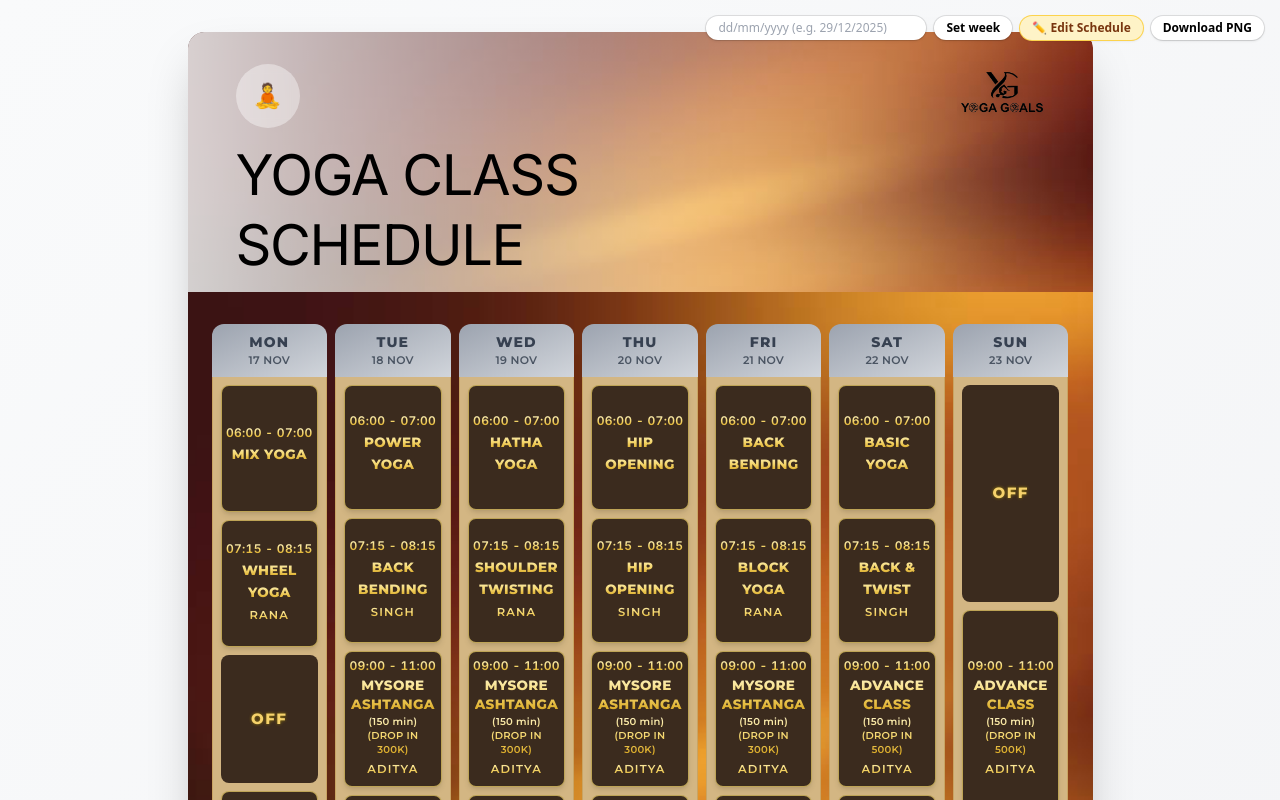
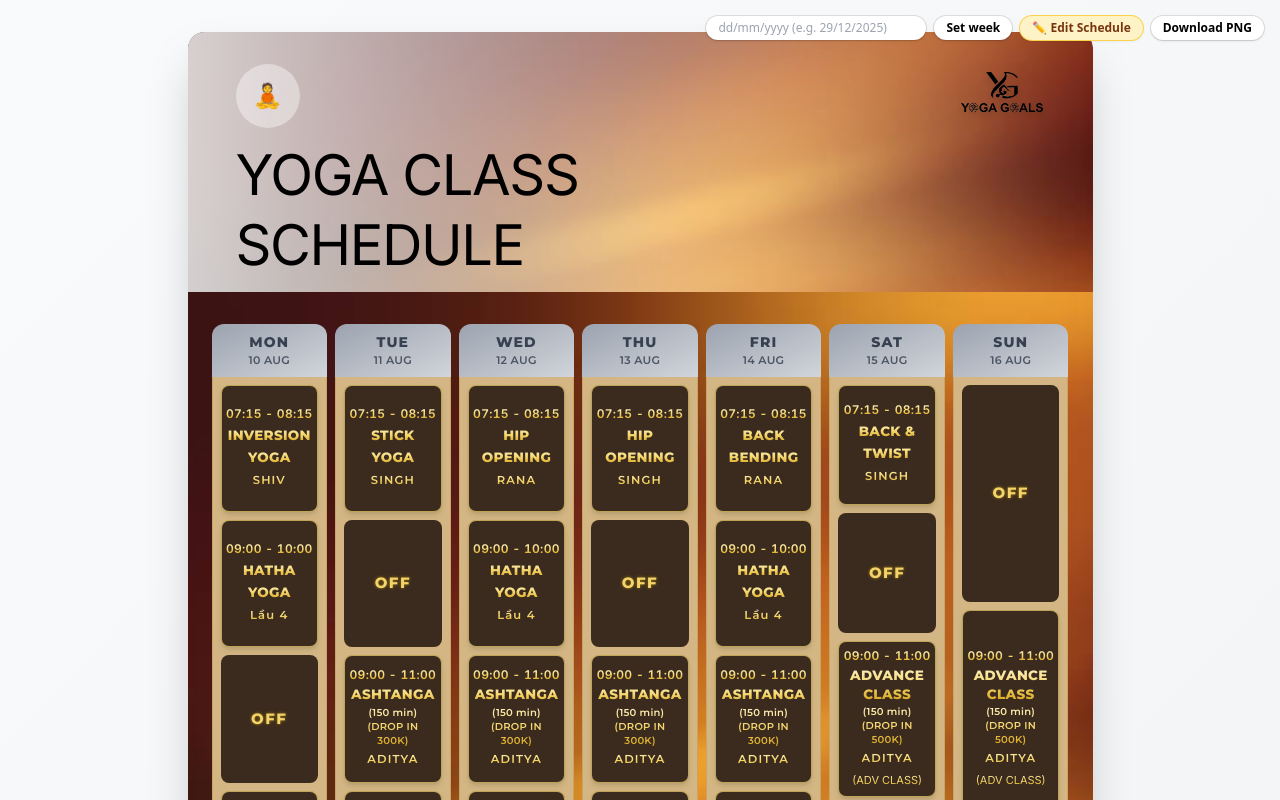
Before and after one commit to FangWuu/yoga-schedule, a React (Vite) app in the folder yoga-schedule/: page / in a window 1280 px wide. Shown: the top 800 px of the page. Built offline with nearby package versions, Linux system fonts and the light colour scheme.

Commit message:
Update schedule dates and class names

```diff
--- a/yoga-schedule/src/Schedule.jsx
+++ b/yoga-schedule/src/Schedule.jsx
@@ -10,105 +10,103 @@ import logoImg from "./logo.jpg";
 const initialSchedule = [
   {
     day: "MON",
-    date: "17 NOV",
+    date: "10 AUG",
     classes: [
-      { time: "06:00 - 07:00", name: "MIX YOGA" }, // không instructor
-      { time: "07:15 - 08:15", name: "WHEEL YOGA", instructor: "RANA" },
+      { time: "07:15 - 08:15", name: "INVERSION YOGA", instructor: "SHIV" },
+      { time: "09:00 - 10:00", name: "HATHA YOGA", instructor: "Lầu 4" },
       "OFF",
-      { time: "18:00 - 19:00", name: "HATHA YOGA", instructor: "RANA" },
-      { time: "19:15 - 20:15", name: "MIX YOGA" }, // không instructor
+      { time: "18:00 - 19:00", name: "BACK BENDING", instructor: "RANA" },
+      "OFF",
     ],
   },
   {
     day: "TUE",
-    date: "18 NOV",
+    date: "11 AUG",
     classes: [
-      { time: "06:00 - 07:00", name: "POWER YOGA" }, // không instructor
-      { time: "07:15 - 08:15", name: "BACK BENDING", instructor: "SINGH" },
+      { time: "07:15 - 08:15", name: "STICK YOGA", instructor: "SINGH" },
+      "OFF",
       {
         time: "09:00 - 11:00",
-        name: "MYSORE ASHTANGA (150 min) (DROP IN 300K)",
+        name: "ASHTANGA (150 min) (DROP IN 300K)",
         instructor: "ADITYA",
       },
-      {
-        time: "18:00 - 19:00",
-        name: "SHOULDER & BACK BENDING",
-        instructor: "SINGH",
-      },
-      { time: "19:15 - 20:15", name: "POWER YOGA" }, // không instructor
+      { time: "18:00 - 19:00", name: "BLOCK YOGA", instructor: "SINGH" },
+      "OFF",
     ],
   },
   {
     day: "WED",
-    date: "19 NOV",
+    date: "12 AUG",
     classes: [
-      { time: "06:00 - 07:00", name: "HATHA YOGA" }, // không instructor
-      { time: "07:15 - 08:15", name: "SHOULDER TWISTING", instructor: "RANA" },
+      { time: "07:15 - 08:15", name: "HIP OPENING", instructor: "RANA" },
+      { time: "09:00 - 10:00", name: "HATHA YOGA", instructor: "Lầu 4" },
       {
         time: "09:00 - 11:00",
-        name: "MYSORE ASHTANGA (150 min) (DROP IN 300K)",
+        name: "ASHTANGA (150 min) (DROP IN 300K)",
         instructor: "ADITYA",
       },
       { time: "18:00 - 19:00", name: "BACK BENDING", instructor: "ZULKA" },
-      { time: "19:15 - 20:15", name: "HATHA YOGA" }, // không instructor
+      "OFF",
     ],
   },
   {
     day: "THU",
-    date: "20 NOV",
+    date: "13 AUG",
     classes: [
-      { time: "06:00 - 07:00", name: "HIP OPENING" }, // không instructor
       { time: "07:15 - 08:15", name: "HIP OPENING", instructor: "SINGH" },
+      "OFF",
       {
         time: "09:00 - 11:00",
-        name: "MYSORE ASHTANGA (150 min) (DROP IN 300K)",
+        name: "ASHTANGA (150 min) (DROP IN 300K)",
         instructor: "ADITYA",
       },
-      { time: "18:00 - 19:00", name: "BALANCE YOGA", instructor: "RANA" },
-      { time: "19:15 - 20:15", name: "HIP OPENING" }, // không instructor
+      { time: "18:00 - 19:00", name: "BALANCE YOGA", instructor: "SHIV" },
+      "OFF",
     ],
   },
   {
     day: "FRI",
-    date: "21 NOV",
+    date: "14 AUG",
     classes: [
-      { time: "06:00 - 07:00", name: "BACK BENDING" }, // không instructor
-      { time: "07:15 - 08:15", name: "BLOCK YOGA", instructor: "RANA" },
+      { time: "07:15 - 08:15", name: "BACK BENDING", instructor: "RANA" },
+      { time: "09:00 - 10:00", name: "HATHA YOGA", instructor: "Lầu 4" },
       {
         time: "09:00 - 11:00",
-        name: "MYSORE ASHTANGA (150 min) (DROP IN 300K)",
+        name: "ASHTANGA (150 min) (DROP IN 300K)",
         instructor: "ADITYA",
       },
-      { time: "18:00 - 19:00", name: "BACK BENDING", instructor: "SINGH" },
-      { time: "19:15 - 20:15", name: "BACK BENDING" }, // không instructor
+      { time: "18:00 - 19:00", name: "SHOULDER TWISTING", instructor: "SINGH" },
+      "OFF",
     ],
   },
   {
     day: "SAT",
-    date: "22 NOV",
+    date: "15 AUG",
     classes: [
-      { time: "06:00 - 07:00", name: "BASIC YOGA" }, // không instructor
       { time: "07:15 - 08:15", name: "BACK & TWIST", instructor: "SINGH" },
+      "OFF",
       {
         time: "09:00 - 11:00",
         name: "ADVANCE CLASS (150 min) (DROP IN 500K)",
         instructor: "ADITYA",
+        isAdvanced: true,
       },
-      { time: "18:00 - 19:00", name: "HIP OPENING", instructor: "SINGH" },
-      { time: "19:15 - 20:15", name: "BASIC YOGA" }, // không instructor
+      { time: "18:00 - 19:00", name: "STICK YOGA", instructor: "SINGH" },
+      "OFF",
     ],
   },
   {
     day: "SUN",
-    date: "23 NOV",
+    date: "16 AUG",
     classes: [
-      { time: "", name: "OFF", instructor: "" },                    // ← ô 1
+      "OFF", // ← ô 1
       {
         time: "09:00 - 11:00",
         name: "ADVANCE CLASS (150 min) (DROP IN 500K)",
         instructor: "ADITYA",
+        isAdvanced: true,
       },
-      { time: "", name: "OFF", instructor: "" },                    // ← ô 3
+      "OFF", // ← ô 3
     ],
   },
 ];
```
